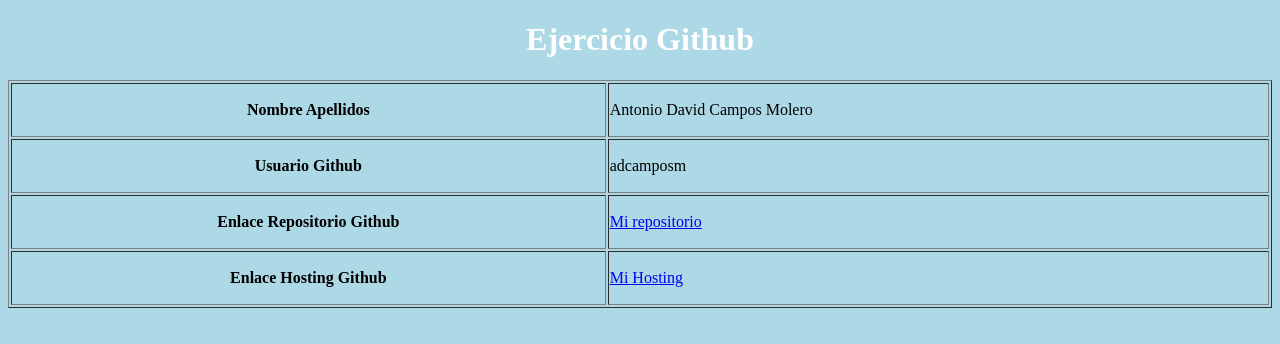
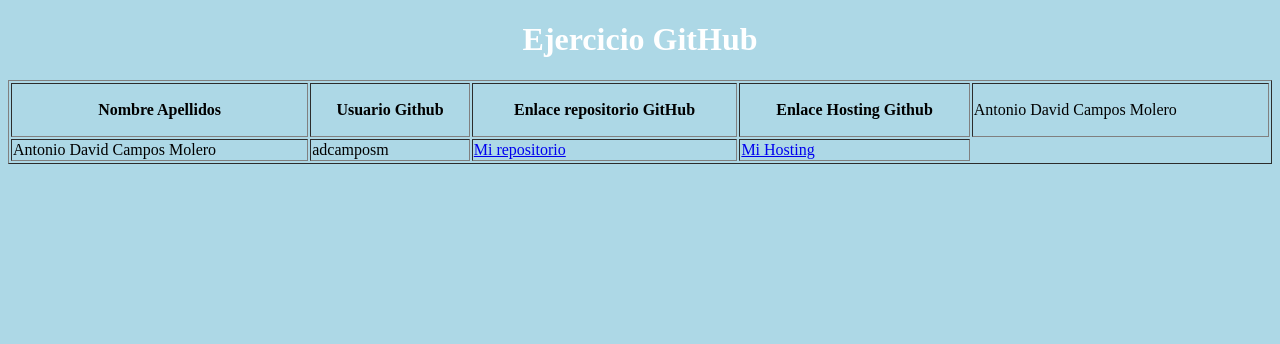
Before and after one commit to nxvaexe/HolaMundoAntonioDavidCamposMolero, a plain HTML site: page index.html in a window 1280 px wide. Drawn offline with Linux system fonts and the light colour scheme.

Commit message:
Update index.html

```diff
--- a/index.html
+++ b/index.html
@@ -3,31 +3,26 @@
 <head>
     <meta charset="UTF-8">
     <title>Antonio David Campos Molero</title>
-    <link rel="stylesheet" href="css/style.css">
+	<link rel="stylesheet" href="css/style.css">
 </head>
+
 <body>
-<h1>Ejercicio Github</h1>
+<h1>Ejercicio GitHub</h1>
 <table border="1">
   <tr>
     <th scope="col">Nombre Apellidos</th>
-    <td>Antonio David Campos Molero</th>
+	<th scope="col">Usuario Github</th>
+	<th scope="col">Enlace repositorio GitHub</th>
+	<th scope="col">Enlace Hosting Github</th>
+    <td>Antonio David Campos Molero</td>
 </tr>
 
   <tr>
-    <th scope="col">Usuario Github</td>
+	<td>Antonio David Campos Molero</td>
     <td>adcamposm</td>
-
+    <td><a href="https://github.com/adcamposm/HolaMundoAntonioDavidCamposMolero">Mi repositorio</a></td>
+	<td><a href="https://adcamposm.github.io/HolaMundoAntonioDavidCamposMolero/">Mi Hosting</a></td>
   </tr>
-
-  <tr>
-    <th scope="col">Enlace Repositorio Github</td>
-    <td><a href="https://github.com/adcamposm/HolaMundoAntonioDavidCamposMolero">Mi repositorio</a></td>
- </tr>
-
-  <tr>
-    <th scope="col">Enlace Hosting Github</td>
-    <td><a href="https://adcamposm.github.io/HolaMundoAntonioDavidCamposMolero/">Mi Hosting</a></td>
-</tr>
 
 </table>
 
```
